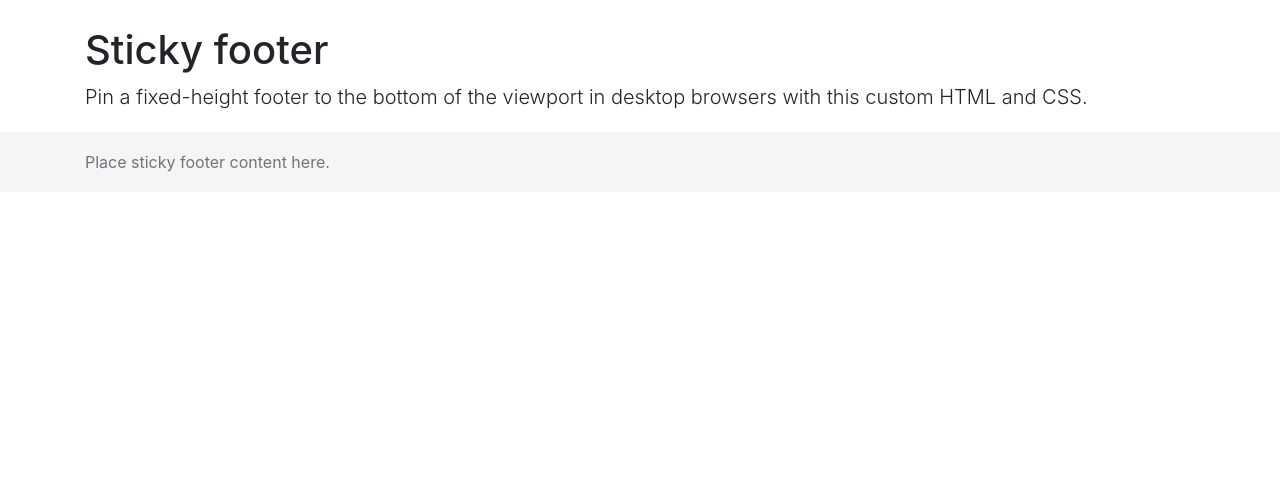
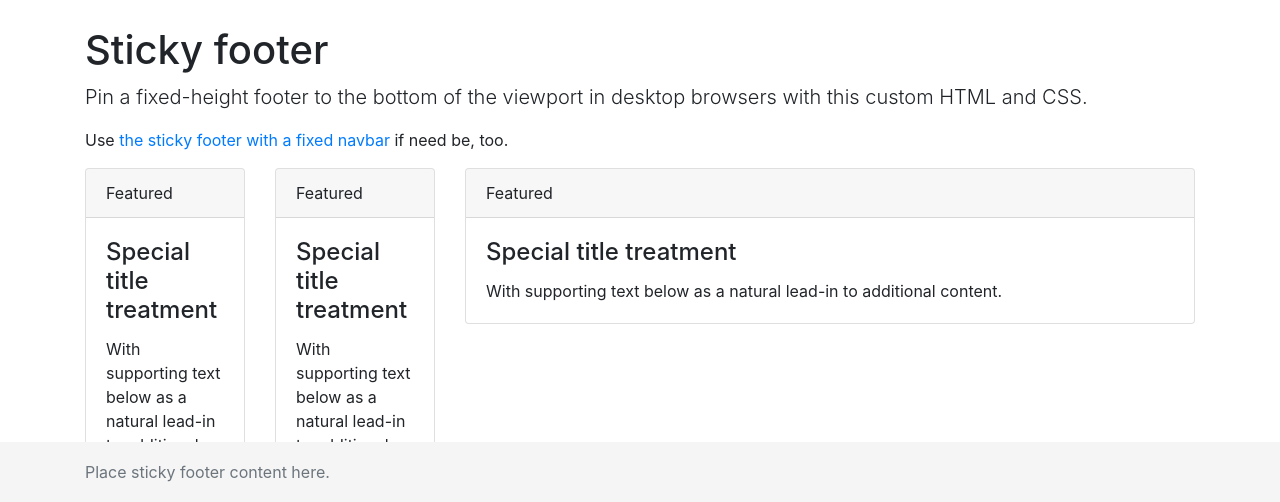
Before and after one commit to nak-244/img_resize, a website: page docs/index.html in a window 1280 px wide. Shown: the part 661-1163 px from the top of the page. Before the commit the page ends 853 px from the top, so only its background shows below. Drawn offline with nearby package versions, Linux system fonts and the light colour scheme.

Commit message:
Update index.html

```diff
--- a/docs/index.html
+++ b/docs/index.html
@@ -27,13 +27,40 @@
     <div class="container">
       <div class="row">
         <div class="col-2">
-          <!-- Content -->ああああ
+          <!-- Content -->
+          <div class="card">
+  <div class="card-header">
+    Featured
+  </div>
+  <div class="card-body">
+    <h4 class="card-title">Special title treatment</h4>
+    <p class="card-text">With supporting text below as a natural lead-in to additional content.</p>
+  </div>
+</div>
         </div>
         <div class="col-2">
-          <!-- Content -->ああああ
+          <!-- Content -->
+          <div class="card">
+  <div class="card-header">
+    Featured
+  </div>
+  <div class="card-body">
+    <h4 class="card-title">Special title treatment</h4>
+    <p class="card-text">With supporting text below as a natural lead-in to additional content.</p>
+  </div>
+</div>
         </div>
         <div class="col-8">
-          <!-- Content -->ああああ
+          <!-- Content -->
+          <div class="card">
+  <div class="card-header">
+    Featured
+  </div>
+  <div class="card-body">
+    <h4 class="card-title">Special title treatment</h4>
+    <p class="card-text">With supporting text below as a natural lead-in to additional content.</p>
+  </div>
+</div>
         </div>
       </div>
     </div>
```
